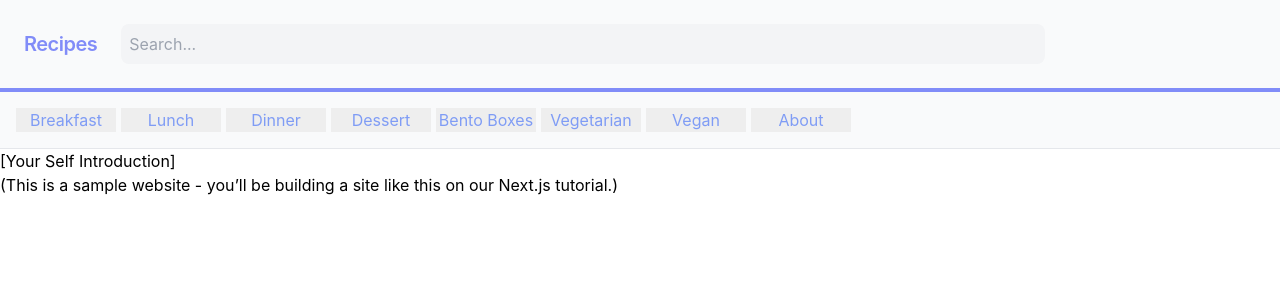
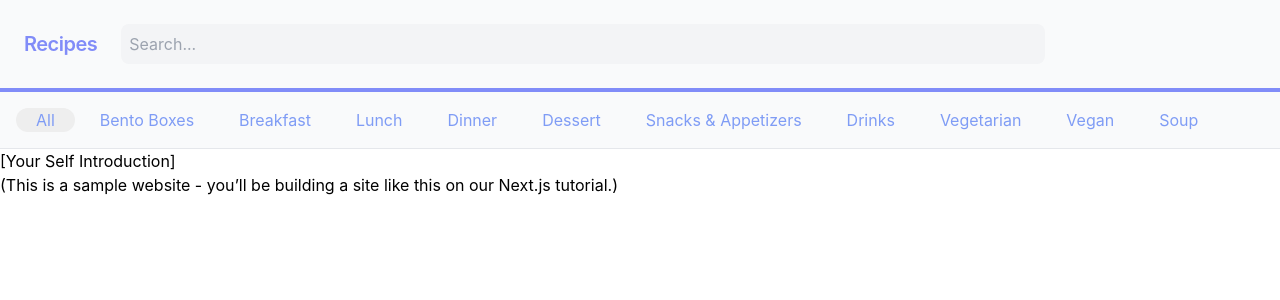
Before and after one commit to willsower/imamu-room-recipes, a Next.js app: page / in a window 1280 px wide. Shown: the top 300 px of the page. Built offline with nearby package versions, Linux system fonts and the light colour scheme.

Commit message:
Got active links and navigation finished

```diff
--- /dev/null
+++ b/components/Nav/active_link.js
@@ -0,0 +1,32 @@
+import { useRouter } from "next/router";
+import PropTypes from "prop-types";
+import Link from "next/link";
+import React, { Children } from "react";
+
+const ActiveLink = ({ children, activeClassName, ...props }) => {
+  const { asPath } = useRouter();
+  const child = Children.only(children);
+  const childClassName = child.props.className || "";
+
+  // pages/index.js will be matched via props.href
+  // pages/about.js will be matched via props.href
+  // pages/[slug].js will be matched via props.as
+  const className =
+    asPath === props.href || asPath === props.as
+      ? `${childClassName} ${activeClassName}`.trim()
+      : childClassName;
+
+  return (
+    <Link {...props}>
+      {React.cloneElement(child, {
+        className: className || null,
+      })}
+    </Link>
+  );
+};
+
+ActiveLink.propTypes = {
+  activeClassName: PropTypes.string.isRequired,
+};
+
+export default ActiveLink;
--- /dev/null
+++ b/components/Nav/nav.js
@@ -0,0 +1,49 @@
+import ActiveLink from "./active_link";
+
+export default function Nav() {
+  return (
+    <nav className="items-center bg-gray-50 p-4 border-b border-gray-200 w-full custom-horizontal-nav">
+      <style jsx>{`
+        .nav-link {
+          text-decoration: none;
+        }
+        .active:after {
+          content: "";
+        }
+      `}</style>
+      <ActiveLink activeClassName="active" href="/">
+        <a className="nav-link">All</a>
+      </ActiveLink>
+      <ActiveLink activeClassName="active" href="/bentoBox">
+        <a className="nav-link">Bento Boxes</a>
+      </ActiveLink>
+      <ActiveLink activeClassName="active" href="/breakfast">
+        <a className="nav-link">Breakfast</a>
+      </ActiveLink>
+      <ActiveLink activeClassName="active" href="/lunch">
+        <a className="nav-link">Lunch</a>
+      </ActiveLink>
+      <ActiveLink activeClassName="active" href="/dinner">
+        <a className="nav-link">Dinner</a>
+      </ActiveLink>
+      <ActiveLink activeClassName="active" href="/dessert">
+        <a className="nav-link">Dessert</a>
+      </ActiveLink>
+      <ActiveLink activeClassName="active" href="snacksAndAppetizers">
+        <a className="nav-link">Snacks &amp; Appetizers</a>
+      </ActiveLink>
+      <ActiveLink activeClassName="active" href="/drinks">
+        <a className="nav-link">Drinks</a>
+      </ActiveLink>
+      <ActiveLink activeClassName="active" href="/vegetarian">
+        <a className="nav-link">Vegetarian</a>
+      </ActiveLink>
+      <ActiveLink activeClassName="active" href="/vegan">
+        <a className="nav-link">Vegan</a>
+      </ActiveLink>
+      <ActiveLink activeClassName="active" href="/soup">
+        <a className="nav-link">Soup</a>
+      </ActiveLink>
+    </nav>
+  );
+}
--- a/components/nav.js
+++ /dev/null
@@ -1,14 +0,0 @@
-export default function Nav() {
-  return (
-    <nav className="items-center bg-gray-50 p-4 border-b border-gray-200 w-full custom-horizontal-nav">
-      <a>Breakfast</a>
-      <a>Lunch</a>
-      <a>Dinner</a>
-      <a>Dessert</a>
-      <a>Bento Boxes</a>
-      <a>Vegetarian</a>
-      <a>Vegan</a>
-      <a>About</a>
-    </nav>
-  );
-}
--- a/pages/index.js
+++ b/pages/index.js
@@ -1,6 +1,6 @@
 import Head from "next/head";
 import Link from "next/link";
-import Nav from "../components/nav";
+import Nav from "../components/Nav/nav";
 import Header from "../components/header";
 
 export default function Home() {
--- a/styles/globals.css
+++ b/styles/globals.css
@@ -32,12 +32,20 @@ a {
 
 .custom-horizontal-nav a {
   text-align: center;
-  width: 100px;
-  background-color: #eee;
   float: none;
-  height: 90%;
   margin-right: 5px;
+  padding: 0 20px;
   display: inline-block;
   zoom: 1;
   color: #7f9cf5;
+  border-radius: 15px;
 }
+
+.custom-horizontal-nav a:hover {
+  background-color: #eee;
+  cursor: pointer;
+}
+
+.active {
+  background-color: #eee;
+}
```
